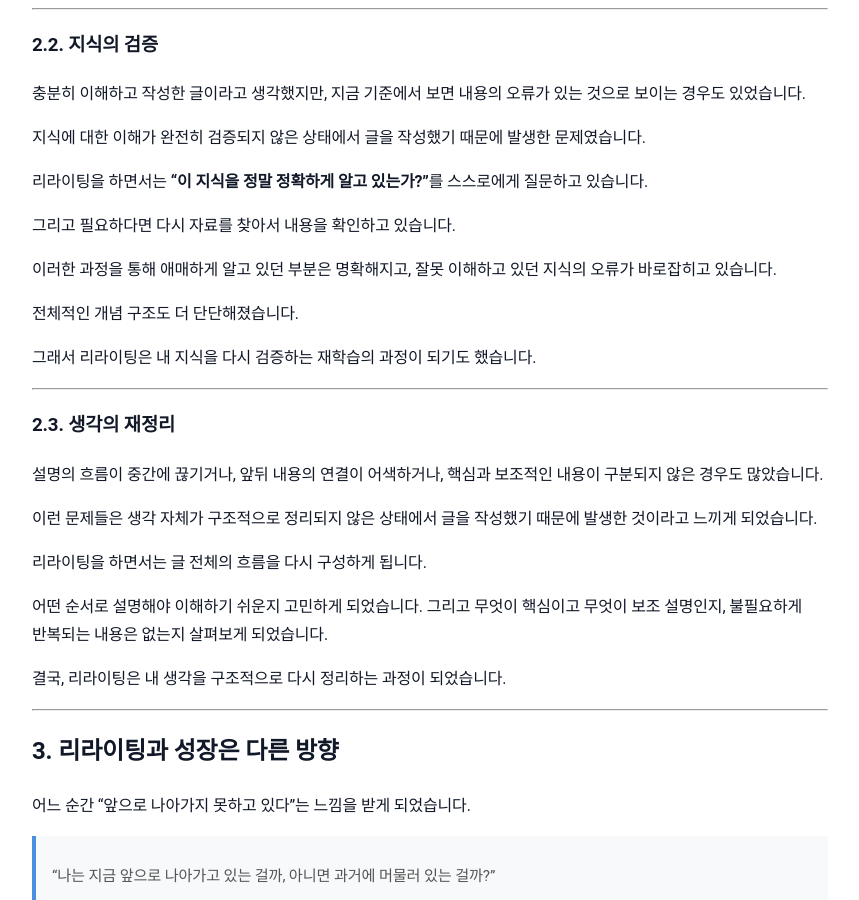
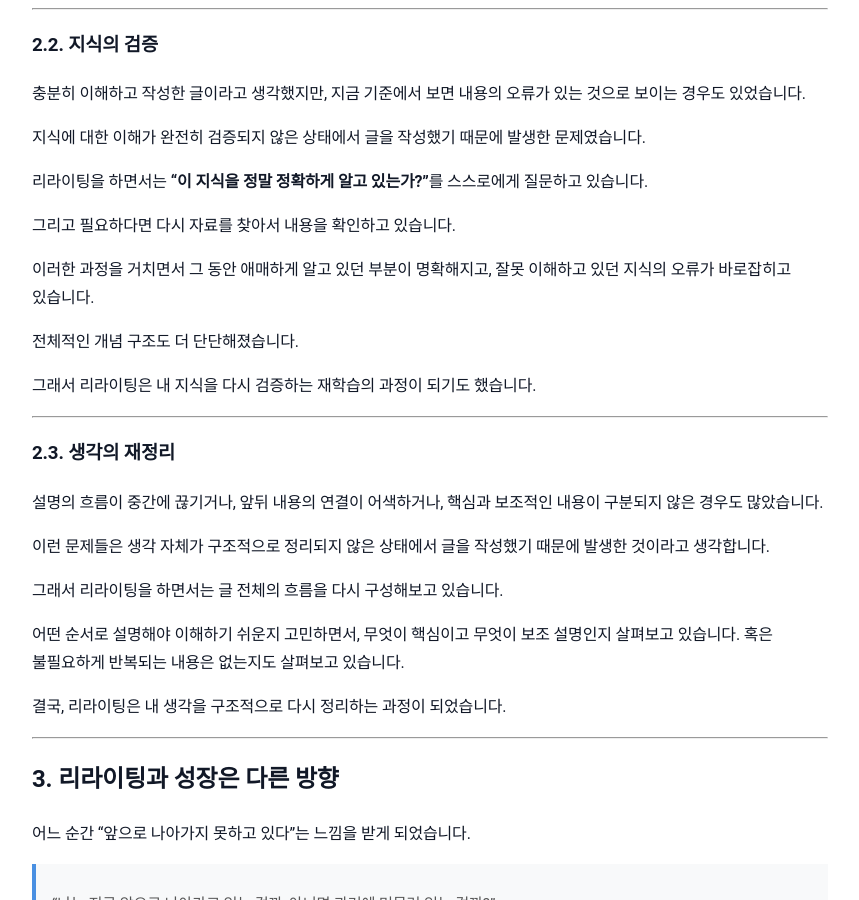
Before and after one commit to sanghoon-lee/sanghoon-lee.github.io, a Jekyll site: the page built from _posts/2026-04-19-rewriting.md, in a window 1280 px wide and 900 px high, scrolled down 1954 px. Shown: the whole window, without its empty margins (210-1069 px from the left). Built offline with Jekyll 4.4.1, drawn with Linux system fonts in a browser that asks for light colours; nearby versions of some CDN libraries; comment, search, counter and statistics services are not loaded.

Commit message:
rewriting 포스팅 추가

```diff
--- a/_posts/2026-04-19-rewriting.md
+++ b/_posts/2026-04-19-rewriting.md
@@ -66,7 +66,7 @@ categories: 일반
 
 그리고 필요하다면 다시 자료를 찾아서 내용을 확인하고 있습니다.
 
-이러한 과정을 통해 애매하게 알고 있던 부분은 명확해지고, 잘못 이해하고 있던 지식의 오류가 바로잡히고 있습니다.
+이러한 과정을 거치면서 그 동안 애매하게 알고 있던 부분이 명확해지고, 잘못 이해하고 있던 지식의 오류가 바로잡히고 있습니다.
 
 전체적인 개념 구조도 더 단단해졌습니다.
 
@@ -80,11 +80,11 @@ categories: 일반
 앞뒤 내용의 연결이 어색하거나,
 핵심과 보조적인 내용이 구분되지 않은 경우도 많았습니다.
 
-이런 문제들은 생각 자체가 구조적으로 정리되지 않은 상태에서 글을 작성했기 때문에 발생한 것이라고 느끼게 되었습니다.
+이런 문제들은 생각 자체가 구조적으로 정리되지 않은 상태에서 글을 작성했기 때문에 발생한 것이라고 생각합니다.
 
-리라이팅을 하면서는 글 전체의 흐름을 다시 구성하게 됩니다.
+그래서 리라이팅을 하면서는 글 전체의 흐름을 다시 구성해보고 있습니다.
 
-어떤 순서로 설명해야 이해하기 쉬운지 고민하게 되었습니다. 그리고 무엇이 핵심이고 무엇이 보조 설명인지, 불필요하게 반복되는 내용은 없는지 살펴보게 되었습니다.
+어떤 순서로 설명해야 이해하기 쉬운지 고민하면서, 무엇이 핵심이고 무엇이 보조 설명인지 살펴보고 있습니다. 혹은 불필요하게 반복되는 내용은 없는지도 살펴보고 있습니다.
 
 결국, 리라이팅은 내 생각을 구조적으로 다시 정리하는 과정이 되었습니다.
 
```
